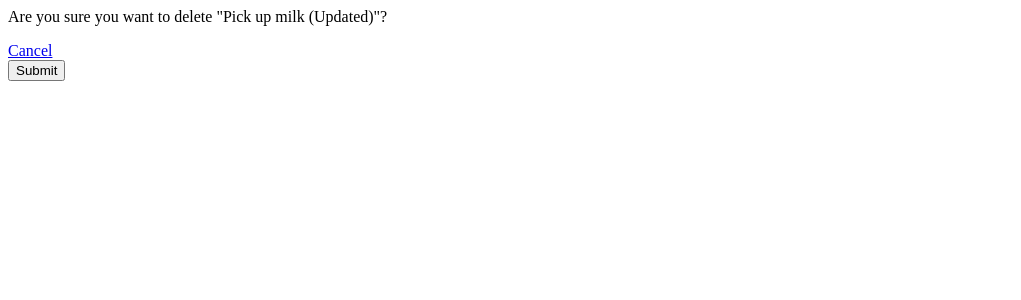
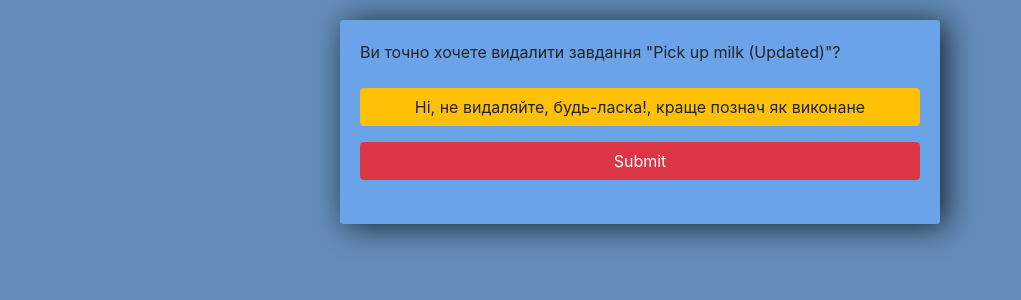
Before and after one commit to OlehKuryshko/django-blog, a Django app: page /delete/1/ in a window 1280 px wide. Shown: the top 300 px of the page, without its empty margins (0-1021 px from the left). Run offline with Django 3.2, Linux system fonts and the light colour scheme; data comes from the database, SQL or seed files in the repository; some libraries are stand-ins or nearby versions.

Commit message:
changed files templates and file task/forms

```diff
--- a/todo/tasks/forms.py
+++ b/todo/tasks/forms.py
@@ -5,7 +5,7 @@ from .models import *
 
 
 class TaskForm(forms.ModelForm):
-	title= forms.CharField(widget= forms.TextInput(attrs={'placeholder':'Add new task...'}))
+	title= forms.CharField(widget= forms.TextInput(attrs={'placeholder':'Створити нове завдання'}))
 
 	class Meta:
 		model = Task
--- a/todo/tasks/templates/tasks/delete.html
+++ b/todo/tasks/templates/tasks/delete.html
@@ -1,8 +1,43 @@
-<p>Are you sure you want to delete "{{item}}"?</p>
+<link rel="stylesheet" href="https://stackpath.bootstrapcdn.com/bootstrap/4.3.1/css/bootstrap.min.css" integrity="sha384-ggOyR0iXCbMQv3Xipma34MD+dH/1fQ784/j6cY/iJTQUOhcWr7x9JvoRxT2MZw1T" crossorigin="anonymous">
 
-<a href="{% url 'list' %}" >Cancel</a>
+<style>
 
-<form method="POST" action="">
-	{% csrf_token %}
-	<input type="submit" name="Confirm">
-</form>
+	body{
+		background-color: #638CB8;
+	}
+
+	input{
+		width: 100%;
+		padding: 12px 20px;
+		margin: 8px 0;
+		box-sizing: border-box;
+	}
+	a {
+		width: 100%;
+		padding: 12px 20px;
+		margin: 8px 0;
+		box-sizing: border-box;
+	}
+
+	.center-column{
+		width:600px;
+		margin: 20px auto;
+		padding:20px;
+		background-color: #6BA3E8;
+		border-radius: 3px;
+		box-shadow: 6px 2px 30px 0px rgba(0,0,0,0.75);
+	}
+
+</style>
+
+<div class="center-column">
+
+	<p>Ви точно хочете видалити завдання "{{item}}"?</p>
+
+	<a class="btn btn-warning" href="{% url 'list' %}" >Ні, не видаляйте, будь-ласка!, краще познач як виконане</a>
+
+	<form method="POST" action="">
+		{% csrf_token %}
+		<input class="btn btn-danger" type="submit" name="Confirm">
+	</form>
+</div>
```
Also changed, not shown: todo/tasks/templates/tasks/list.html (+12 -19 lines), todo/tasks/templates/tasks/update_task.html (+33 -6 lines).
